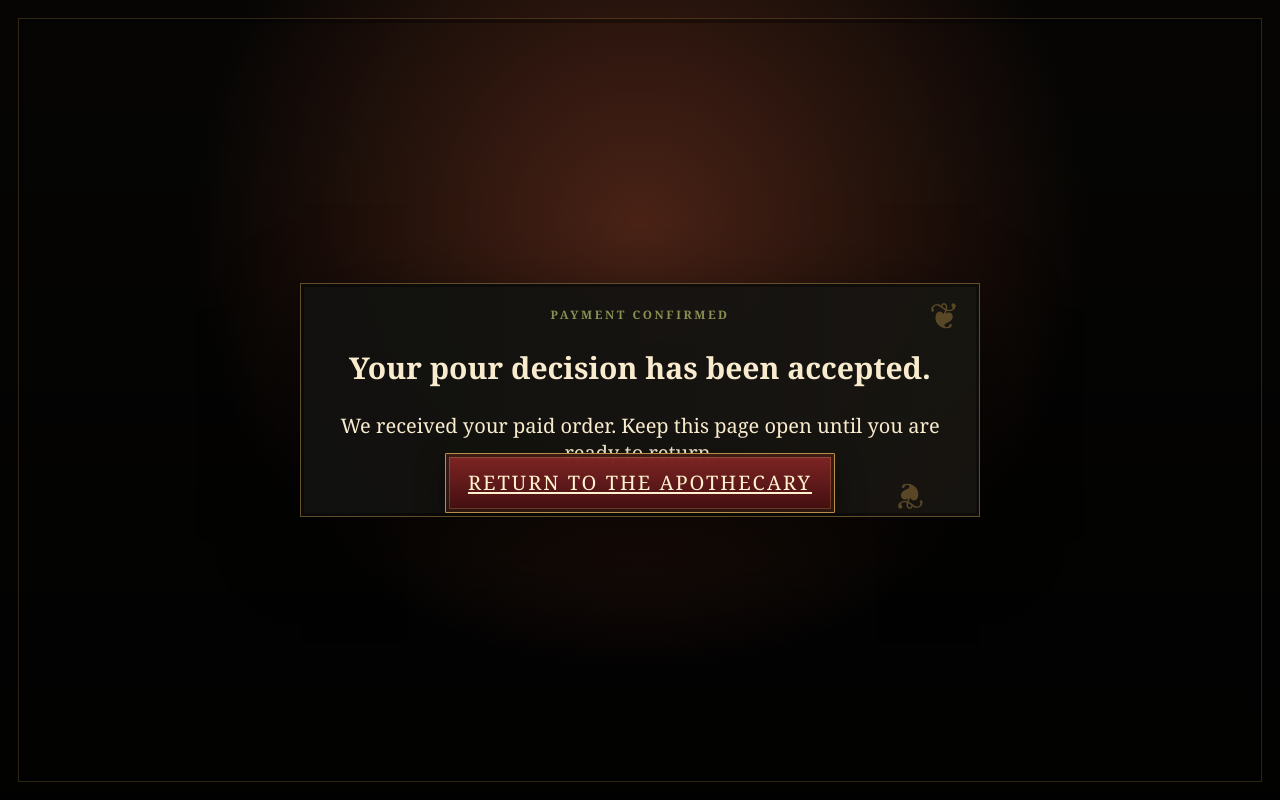
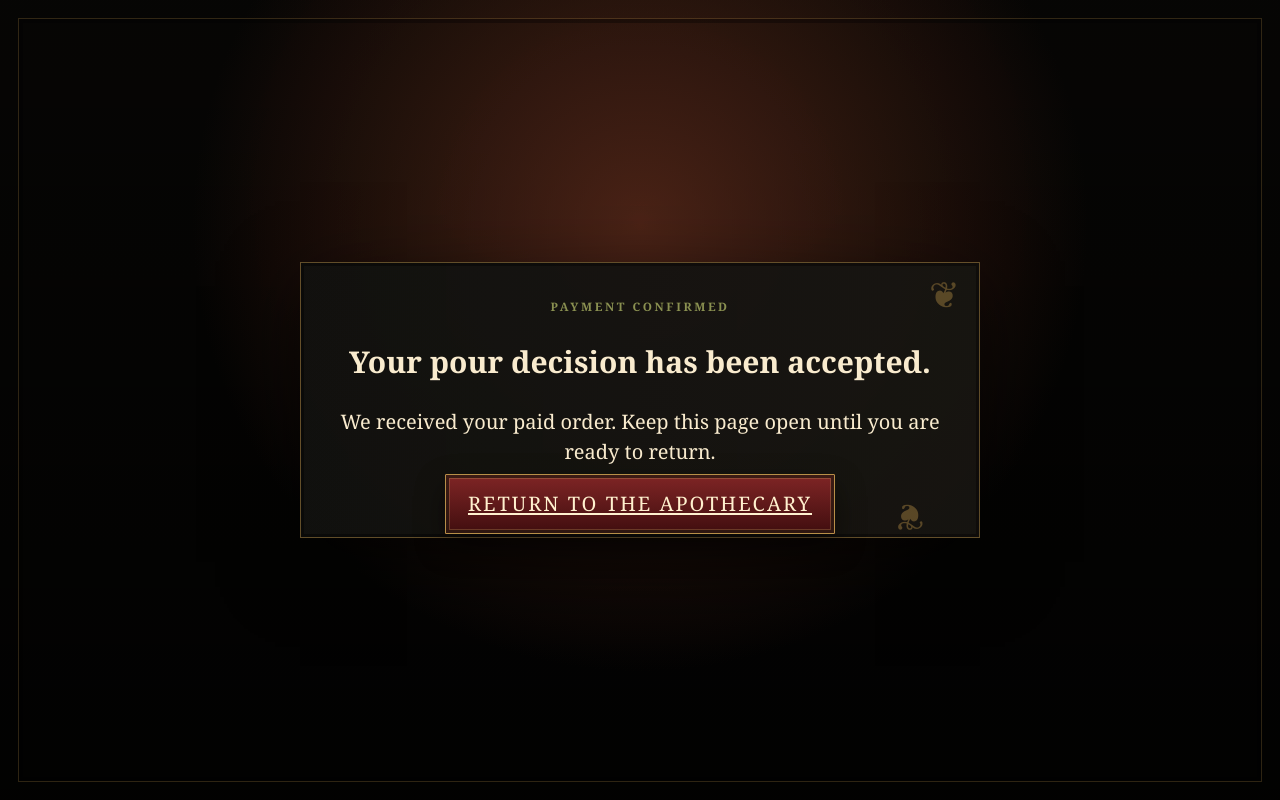
Before and after one commit to br34777-BBG/coffee-menu, a website: page success.html in a window 1280 px wide. Drawn offline with Linux system fonts and the light colour scheme.

Commit message:
Update success.html

```diff
--- a/success.html
+++ b/success.html
@@ -5,10 +5,20 @@
   <meta name="viewport" content="width=device-width, initial-scale=1.0">
   <title>Pour Decision Confirmed</title>
   <link rel="stylesheet" href="style.css?v=20260720-6">
+<style>
+  .success-card {
+    overflow: visible;
+  }
+
+  .success-card p {
+    line-height: 1.5;
+    margin: 1rem 0 1.5rem;
+  }
+</style>
 </head>
 <body>
   <main class="welcome-screen">
-    <section class="intro-card" style="max-width:680px;text-align:center;">
+    <section class="intro-card success-card" style="max-width:680px;text-align:center;">
       <p class="eyebrow">Payment confirmed</p>
       <h1>Your pour decision has been accepted.</h1>
       <p>We received your paid order. Keep this page open until you are ready to return.</p>
```
